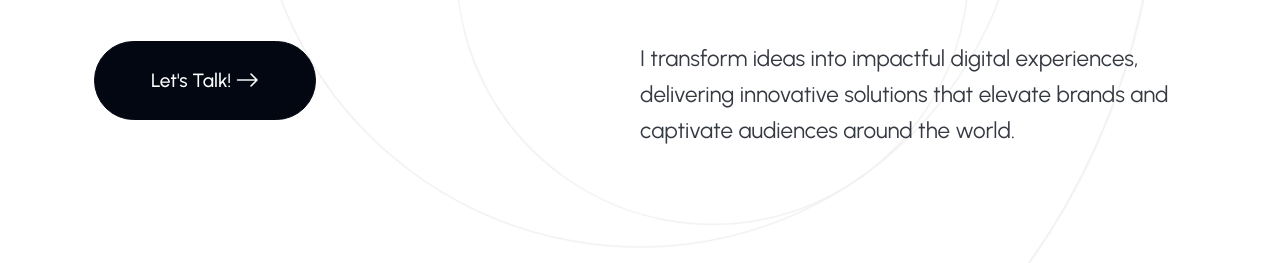
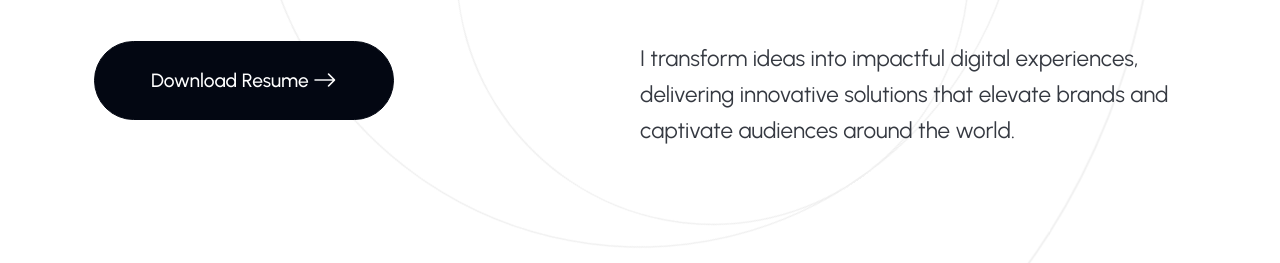
Before and after one commit to anuu04/MyPortfolio, a plain HTML site: page index.html in a window 1280 px wide. Shown: the part 537-800 px from the top of the page. Drawn offline with nearby package versions, Linux system fonts and the light colour scheme; animation ran at ten frames a second.

Commit message:
Update index.html

```diff
--- a/index.html
+++ b/index.html
@@ -122,7 +122,7 @@
 								<!-- Content -->
 								<div class="content d-flex flex-column flex-md-row justify-content-md-between">
 									<div class="hero-button order-last order-md-first mt-4 mt-md-0">
-										<a class="btn magnetic-button" href="contact.html">Let's Talk! <i class="icon bi bi-arrow-right ms-1"></i><span></span></a>
+										<a class="btn magnetic-button" href="contact.html"> Download Resume <i class="icon bi bi-arrow-right ms-1"></i><span></span></a>
 									</div>
 									<p class="sub-title order-first order-md-last">I transform ideas into impactful digital experiences, delivering innovative solutions that elevate brands and captivate audiences around the world.</p>
 								</div>
```
